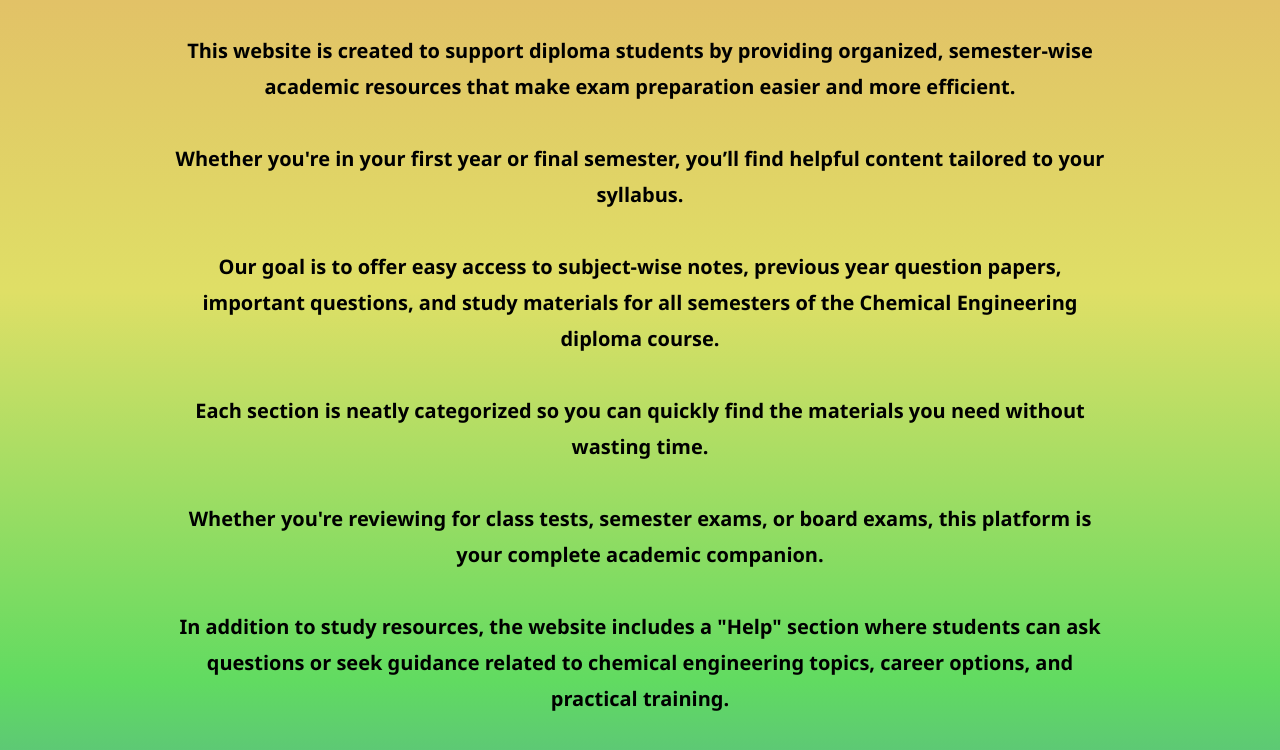
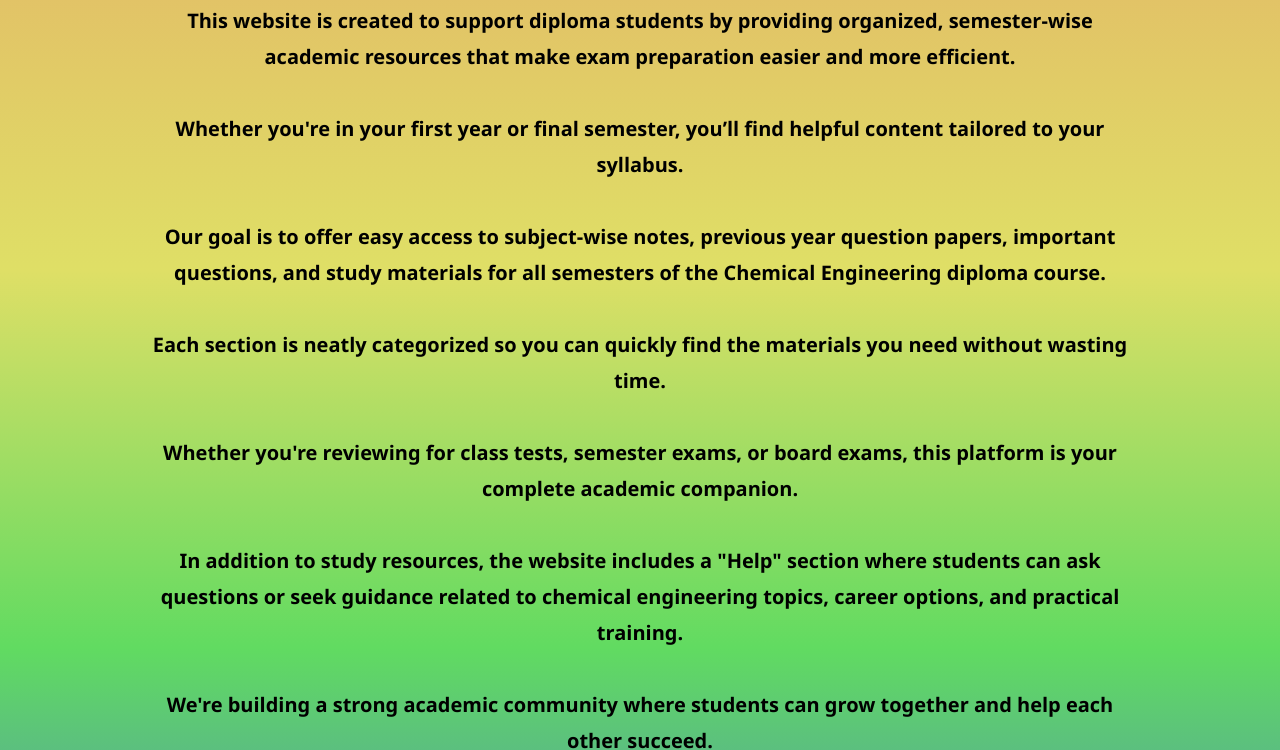
Before and after one commit to Tushar-2002-coder/study-material, a plain HTML site: page about.html in a window 1280 px wide. Shown: the part 487-1237 px from the top of the page. Drawn offline with Linux system fonts and the light colour scheme.

Commit message:
Update about.html

```diff
--- a/about.html
+++ b/about.html
@@ -178,7 +178,7 @@
       font-weight: light;
       line-height: 1.8;
       font-size: 20px;
-      margin: 50px 100px 0 100px;
+      margin: 20px 70px 0 70px;
     }
     img{
       width: 40%;
```
